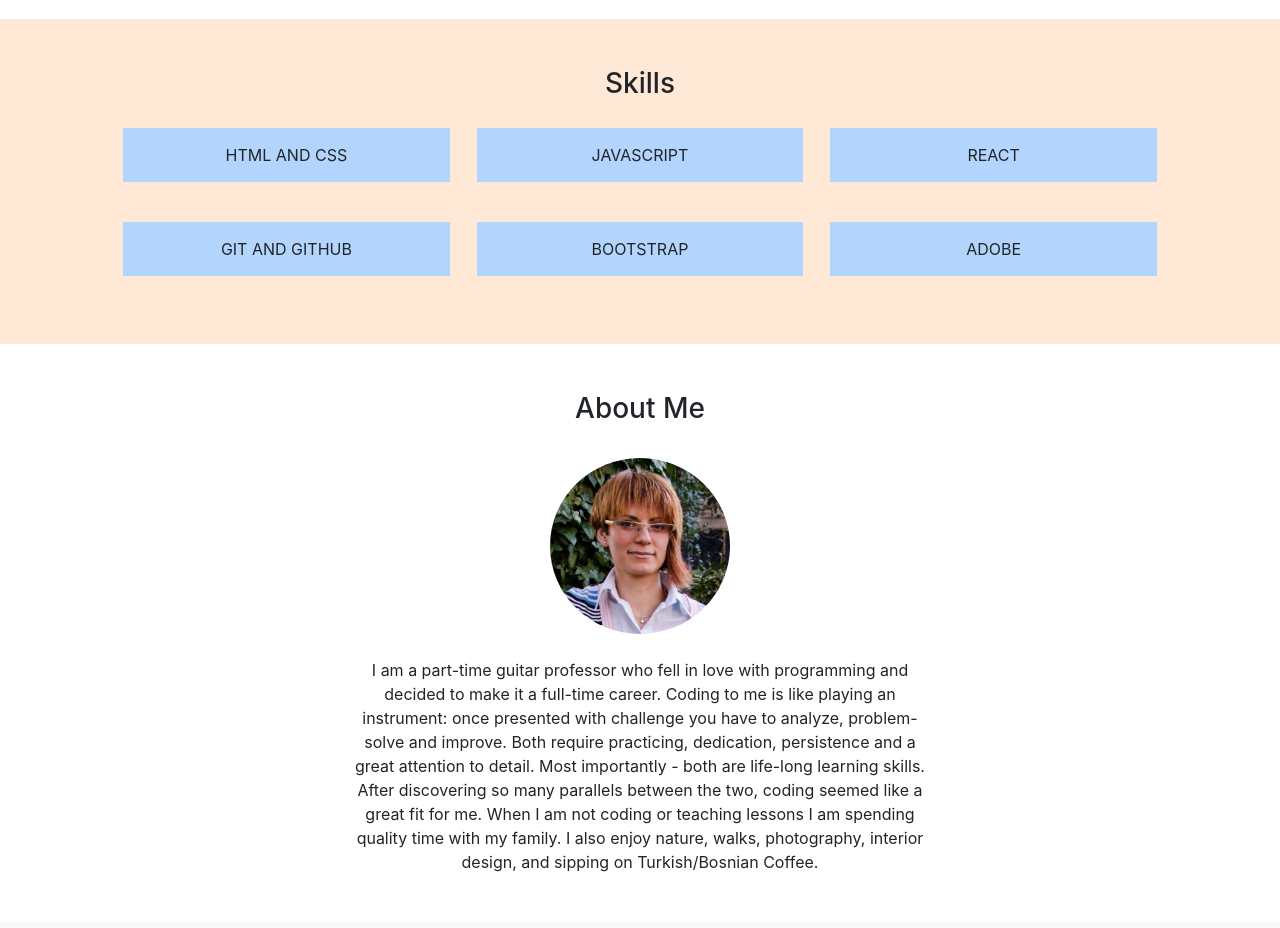
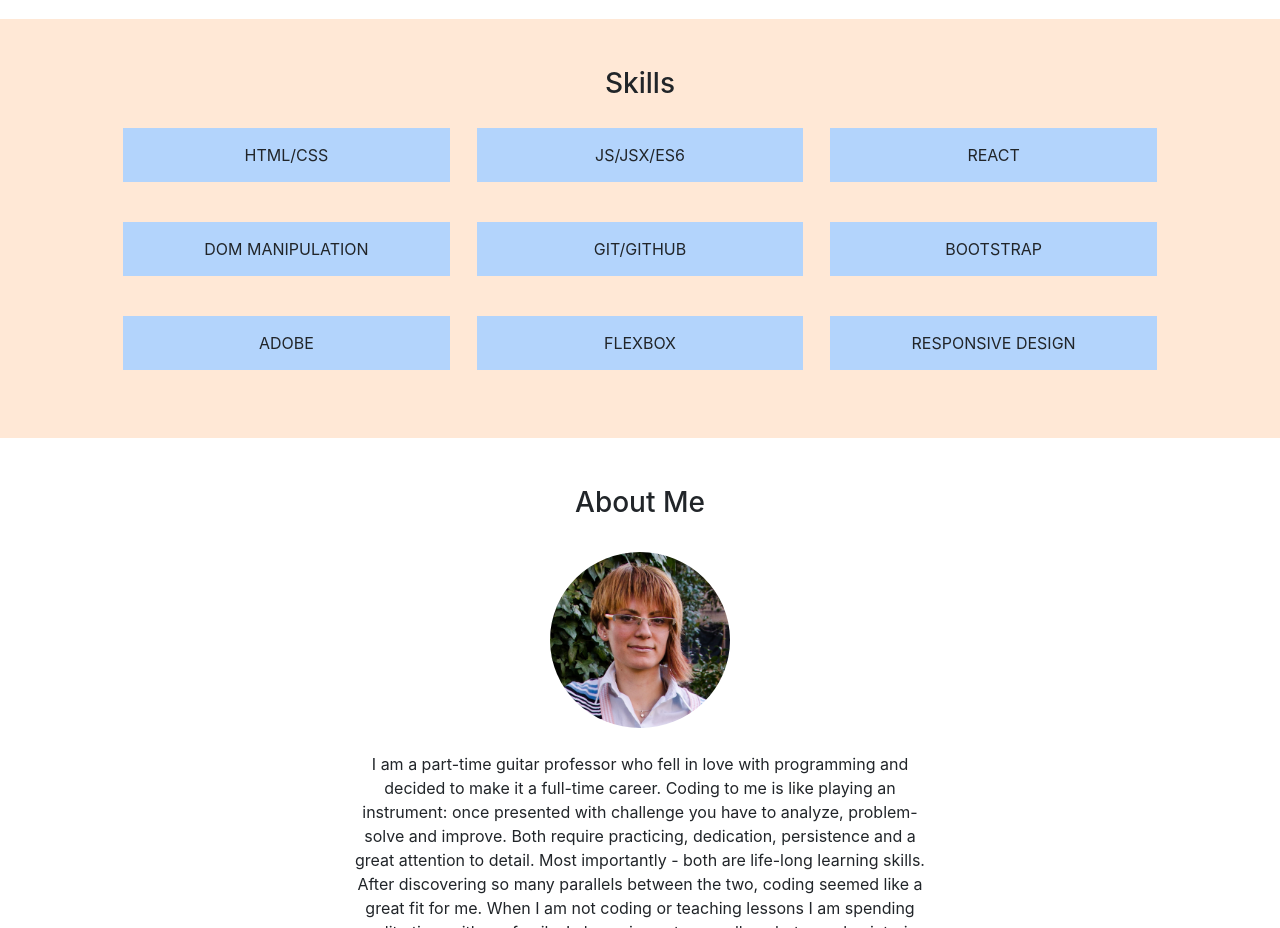
Before and after one commit to AlmaSVD/portfolio-website, a plain HTML site: page index.html in a window 1280 px wide. Shown: the part 1880-2808 px from the top of the page. Drawn offline with nearby package versions, Linux system fonts and the light colour scheme.

Commit message:
more skills

```diff
--- a/index.html
+++ b/index.html
@@ -162,12 +162,15 @@
       <h3 class="skills-header">Skills</h3>
 
       <div class="skill-wrapper d-flex justify-content-evenly">
-        <p class="skill">HTML and CSS</p>
-        <p class="skill">JavaScript</p>
+        <p class="skill">HTML/CSS</p>
+        <p class="skill">JS/JSX/ES6</p>
         <p class="skill">React</p>
-        <p class="skill">Git and GitHub</p>
+        <p class="skill">Dom Manipulation</p>
+        <p class="skill">Git/GitHub</p>
         <p class="skill">Bootstrap</p>
         <p class="skill">Adobe</p>
+        <p class="skill">Flexbox</p>
+        <p class="skill">Responsive Design</p>
       </div>
 
     </div>
```
